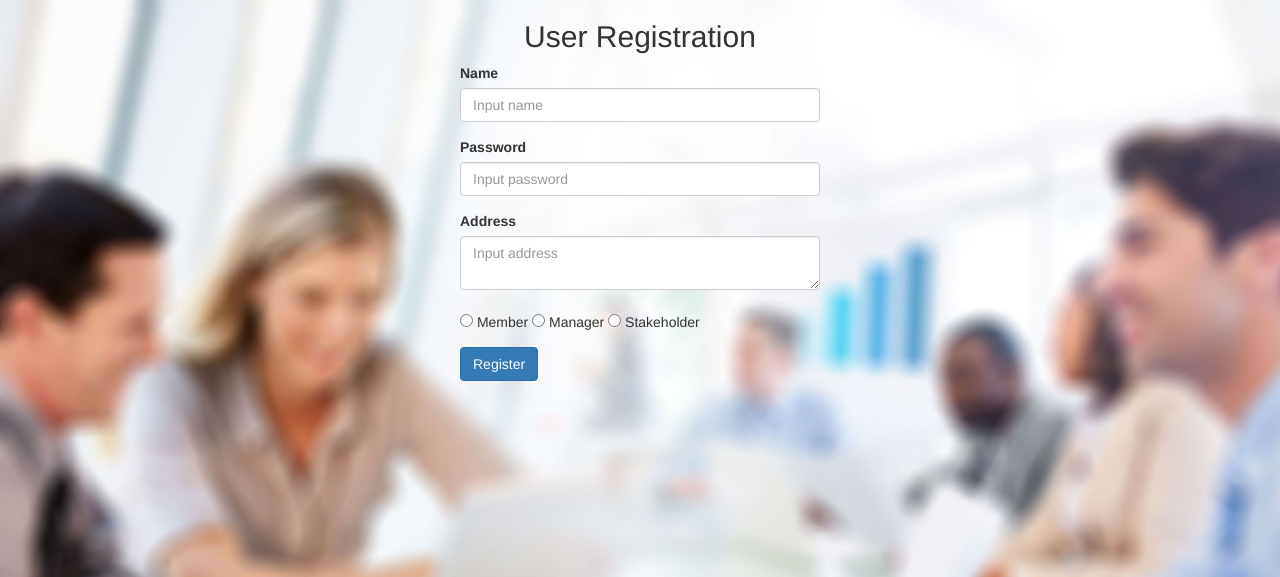
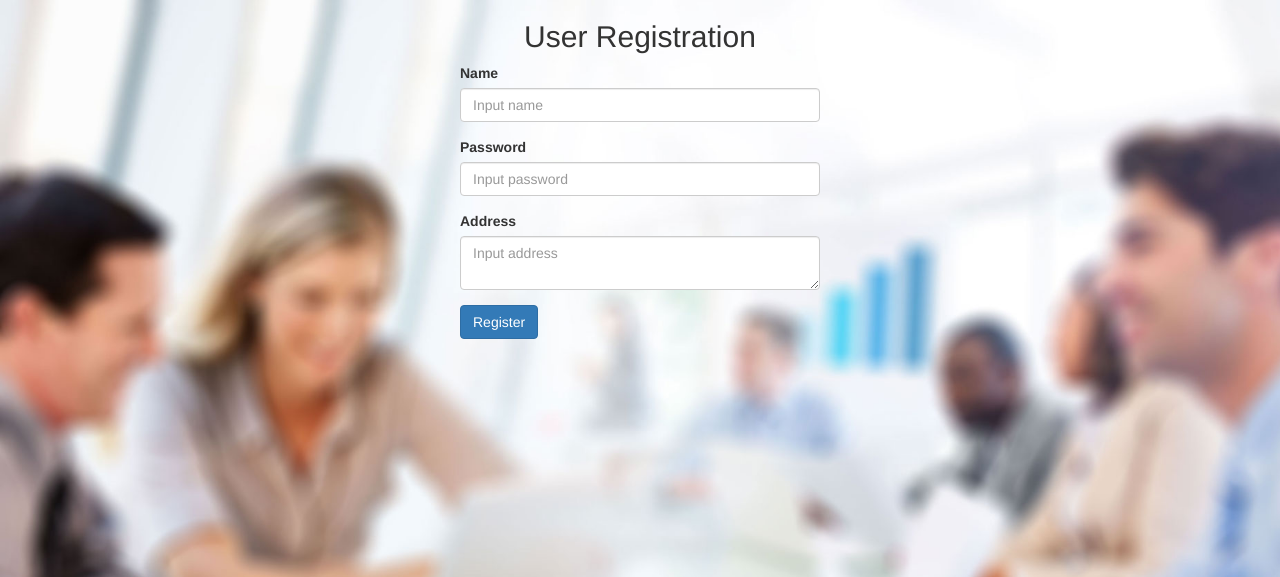
Before and after one commit to josuareynaldo/beta, a CodeIgniter app: page /beta/user/register in a window 1280 px wide. Shown: the top 577 px of the page. Run offline with CodeIgniter, Linux system fonts and the light colour scheme.

```diff
--- a/application/controllers/User.php
+++ b/application/controllers/User.php
@@ -21,7 +21,8 @@
 				$data= array(
 						'name' => $this->input->post('name'),
 						'password' => sha1($this->input->post('password')),
-						'address' => $this->input->post('address')
+						'address' => $this->input->post('address'),
+						// 'type' => $this->input->post('type')
 
 					);
 
--- a/application/views/register_user.php
+++ b/application/views/register_user.php
@@ -49,11 +49,13 @@
               <textarea class="form-control"  name="address" placeholder="Input address" required="1" ></textarea>
             </div>
 
-              <div class="radio-btn">
-              <input type="radio" name="member"> Member
-              <input type="radio" name="mgr"> Manager
-              <input type="radio" name="stake"> Stakeholder
-          </div>
+
+            <!-- <label for="">Type</label><br>
+            <div class="radio-btn">
+              <input type="radio" name="member"> <b>Member</b>
+              <input type="radio" name="mgr"> <b>Manager</b>
+              <input type="radio" name="stake"> <b>Stakeholder</b>
+            </div> INI RADIO BUTTON BUAT VARIABLE TYPE-->
 
             <div class="form-group">
               <input type="submit" name="register" value="Register" class="btn btn-primary">
--- a/css/tes.css
+++ b/css/tes.css
@@ -31,11 +31,55 @@
 }
 
 .radio-btn{
-	margin-top: 10px;
 	margin-bottom: 10px;
 	padding-top: 5px;
 	padding-bottom: 5px;
 }
+
+/*.button-popup
+{
+	margin: 70px;
+	background: white;
+	padding: 10px;
+}
+
+.button-popup a
+{
+	color: black;
+	text-decoration: none;
+}
+
+.window-popup
+{
+	width: 400px;
+	height: 300px;
+	position: fixed;
+	z-index: 10;
+	background: white;
+	top: 0;
+	left: 0;
+	display: none;
+}
+
+.wp-content
+{
+	width: 400px;
+	height: 300px;
+	position: absolute;
+	background: white;
+	border-radius: 3px;
+}
+
+.wp-content a
+{
+	padding: 10px;
+	background: black;
+	color: white;
+	position: absolute;
+	right: 20px;
+	bottom: 5px;
+} INI CSS BUAT SI BUTTON MODAL*/
+
 
 /*@media (min-width: 768px) {
     .omb_row-sm-offset-3 div:first-child[class*="col-"] {
```
Also changed, not shown: application/views/login.php (+31 -0 lines).
